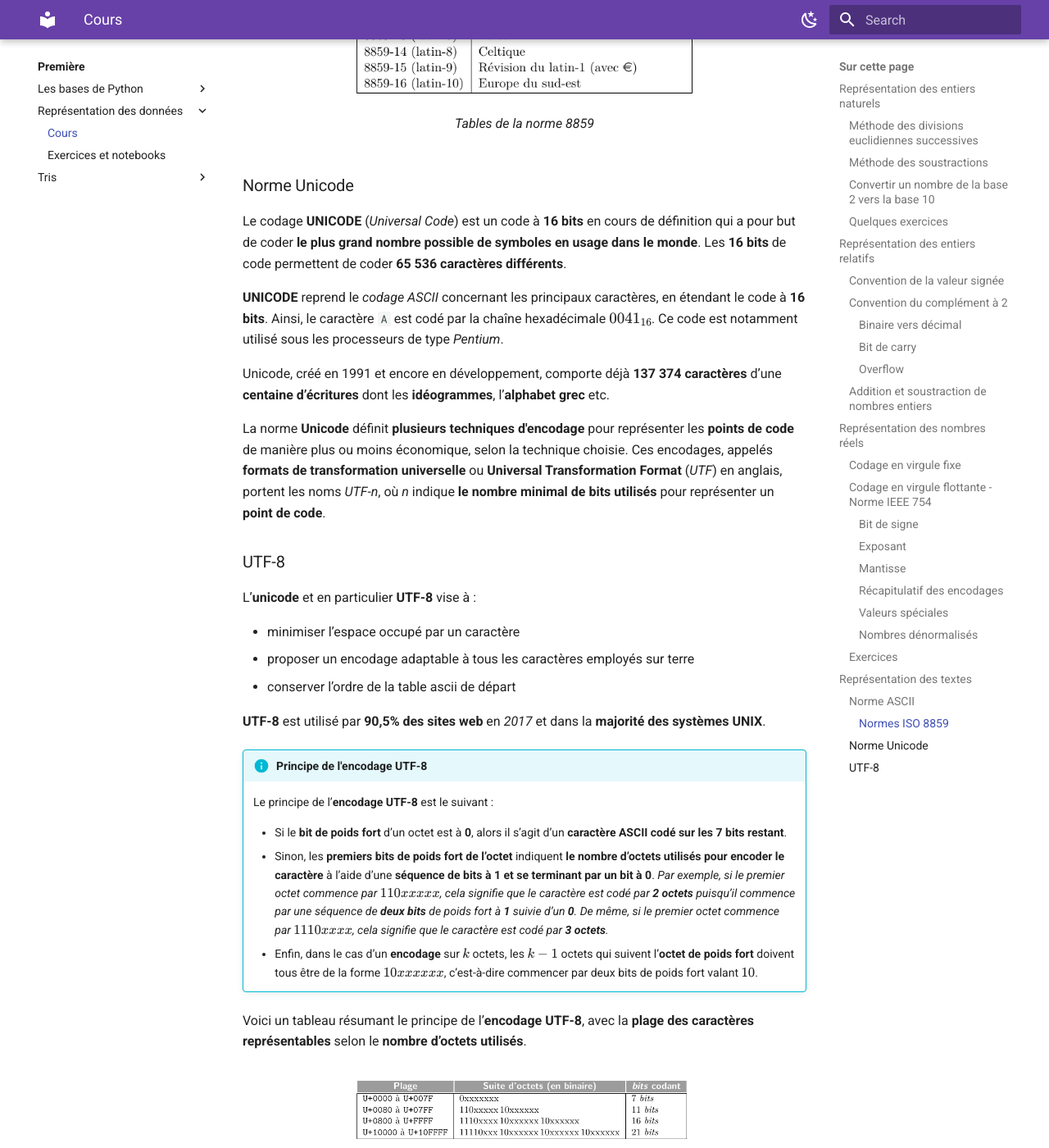
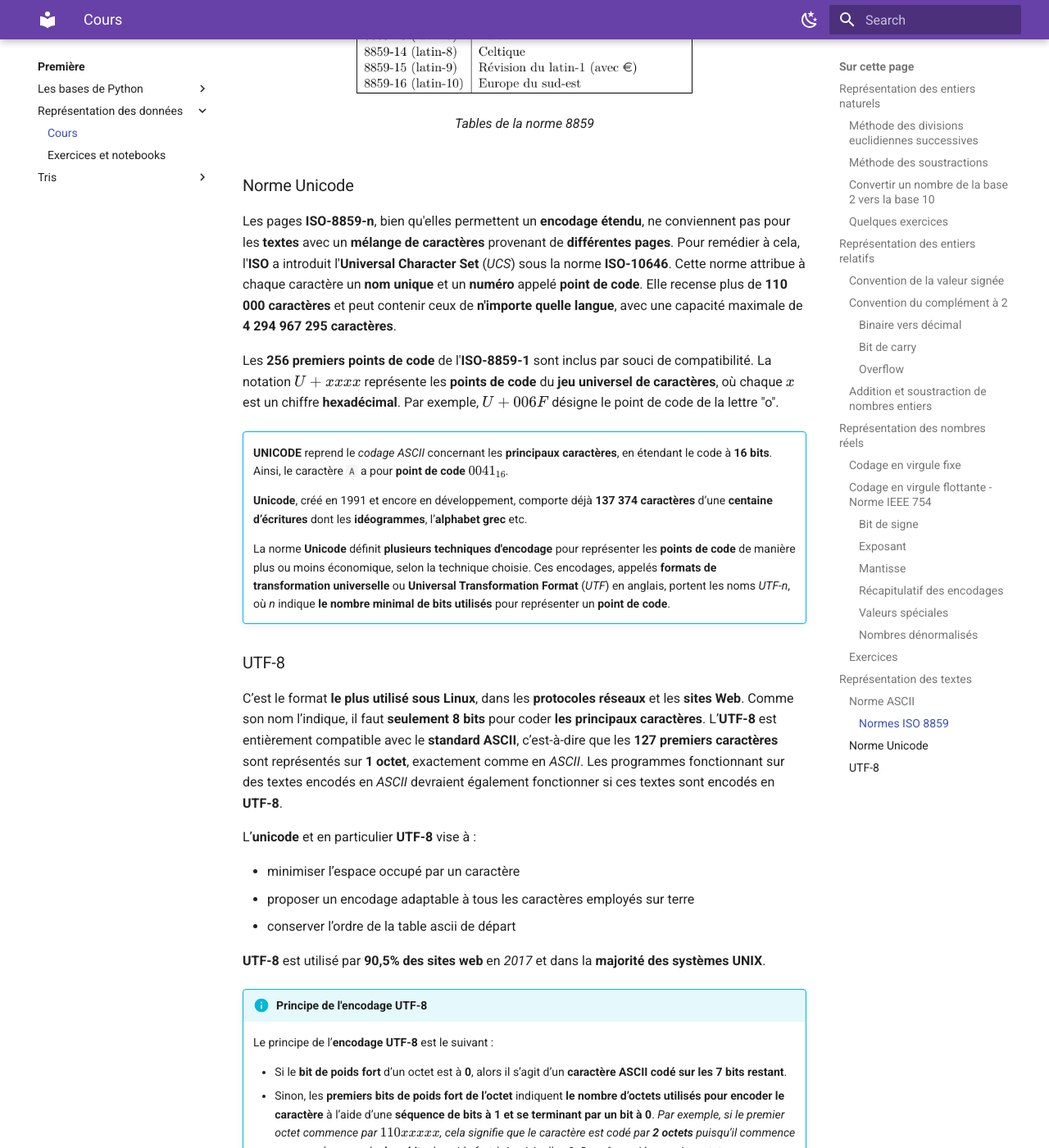
Before and after one commit to erwandemerville/nsi, an MkDocs documentation site: the page built from docs/premiere/representation_donnees/cours.md, in a window 1280 px wide and 1400 px high, scrolled down 22072 px. Shown: the whole window at 82% size. Built offline with MkDocs 1.6.1 and Material for MkDocs 9.7.7, drawn with Linux system fonts in a browser that asks for light colours; some of the changed text lies outside the part shown.

Commit message:
MAJ site

```diff
--- a/docs/premiere/representation_donnees/cours.md
+++ b/docs/premiere/representation_donnees/cours.md
@@ -661,16 +661,21 @@ La **norme 8859** inclut un total de **seize tables**, dont dix sont dédiées a
 
 ### Norme Unicode
 
-Le codage **UNICODE** (*Universal Code*) est un code à **16 bits** en cours de définition qui a pour but de coder **le plus grand nombre possible de symboles en usage dans le monde**. Les **16 bits** de code permettent de coder **65 536 caractères différents**.
+Les pages **ISO-8859-n**, bien qu'elles permettent un **encodage étendu**, ne conviennent pas pour les **textes** avec un **mélange de caractères** provenant de **différentes pages**. Pour remédier à cela, l'**ISO** a introduit l'**Universal Character Set** (*UCS*) sous la norme **ISO-10646**. Cette norme attribue à chaque caractère un **nom unique** et un **numéro** appelé **point de code**. Elle recense plus de **110 000 caractères** et peut contenir ceux de **n'importe quelle langue**, avec une capacité maximale de **4 294 967 295 caractères**.
 
-**UNICODE** reprend le *codage ASCII* concernant les principaux caractères, en étendant le code à **16 bits**. Ainsi, le caractère `A` est codé par la chaîne hexadécimale $0041_{16}$. Ce code est notamment utilisé sous les processeurs de type *Pentium*.
+Les **256 premiers points de code** de l'**ISO-8859-1** sont inclus par souci de compatibilité. La notation $U+xxxx$ représente les **points de code** du **jeu universel de caractères**, où chaque $x$ est un chiffre **hexadécimal**. Par exemple, $U+006F$ désigne le point de code de la lettre "o".
 
-Unicode, créé en 1991 et encore en développement, comporte déjà **137 374 caractères** d’une **centaine d’écritures** dont les **idéogrammes**, l’**alphabet grec** etc.
+!!! abstract ""
+    **UNICODE** reprend le *codage ASCII* concernant les **principaux caractères**, en étendant le code à **16 bits**. Ainsi, le caractère `A` a pour **point de code** $0041_{16}$.
 
-La norme **Unicode** définit **plusieurs techniques d'encodage** pour représenter les **points de code** de manière plus ou moins économique, selon la technique choisie.
-Ces encodages, appelés **formats de transformation universelle** ou **Universal Transformation Format** (*UTF*) en anglais, portent les noms *UTF-n*, où *n* indique **le nombre minimal de bits utilisés** pour représenter un **point de code**.
+    **Unicode**, créé en 1991 et encore en développement, comporte déjà **137 374 caractères** d’une **centaine d’écritures** dont les **idéogrammes**, l’**alphabet grec** etc.
+
+    La norme **Unicode** définit **plusieurs techniques d'encodage** pour représenter les **points de code** de manière plus ou moins économique, selon la technique choisie.
+    Ces encodages, appelés **formats de transformation universelle** ou **Universal Transformation Format** (*UTF*) en anglais, portent les noms *UTF-n*, où *n* indique **le nombre minimal de bits utilisés** pour représenter un **point de code**.
 
 ### UTF-8
+
+C’est le format **le plus utilisé sous Linux**, dans les **protocoles réseaux** et les **sites Web**. Comme son nom l’indique, il faut **seulement 8 bits** pour coder **les principaux caractères**. L’**UTF-8** est entièrement compatible avec le **standard ASCII**, c’est-à-dire que les **127 premiers caractères** sont représentés sur **1 octet**, exactement comme en *ASCII*. Les programmes fonctionnant sur des textes encodés en *ASCII* devraient également fonctionner si ces textes sont encodés en **UTF-8**.
 
 L’**unicode** et en particulier **UTF-8** vise à :
 
@@ -691,13 +696,29 @@ L’**unicode** et en particulier **UTF-8** vise à :
 Voici un tableau résumant le principe de l’**encodage UTF-8**, avec la **plage des caractères représentables** selon le **nombre d’octets utilisés**.
 
 <figure markdown>
-  ![Principe de l'encodage UTF-8](images/principe_utf8.png){ width="420" }
+  ![Principe de l'encodage UTF-8](images/principe_utf8.png){ width="550" }
   <figcaption>Principe de l'encodage UTF-8</figcaption>
 </figure>
 
 Et voici quelques *exemples* de **représentations** de **points de code** selon le format **UTF-8** :
 
 <figure markdown>
-  ![Exemples de représentations selon UTF-8](images/exemples_utf8.png){ width="420" }
+  ![Exemples de représentations selon UTF-8](images/exemples_utf8.png){ width="500" }
   <figcaption>Exemples de représentations selon UTF-8</figcaption>
 </figure>
+
+!!! note "Exercice 12"
+    Sachant que le **point de code** du **symbole** `é` est $233$, donner la **séquence de points de code** du mot `élégance`, puis les **octets en binaire** correspondant à l’encodage **UTF-8** de ce mot.
+
+    Voici comment procéder :
+
+    - Chercher le **point de code** de **chaque lettre** en **hexadécimal** et en **binaire**.
+    - En vous aidant de la table *Principe de l'encodage UTF-8* ci-dessus, retrouver l'**encodage** en **UTG-8** de **chaque symbole** en choisissant **le bon nombre d'octets**. On rappelle que les **symboles** présents dans la table *ASCII* (comme les lettres de `a` à `z`) sont codés sur **un seul octet**, donc avec *7 bits codants*.
+    - Enfin, écrire les **octets en binaire** correspondant à l'encodage du mot complet.
+
+!!! note "Exercice 13"
+    Pour chacun des **caractères** suivants, dont le **point de code** est donné en **décimal**, donner l’**encodage UTF-8** du caractère, en donnant les **octets en décimal** et en **hexadécimal**.
+
+    1. caractère `A` (point de code $65$)
+    2. caractère `è` (point de code $232$)
+    3. caractère (étoile) (point de code $8902$)
```
